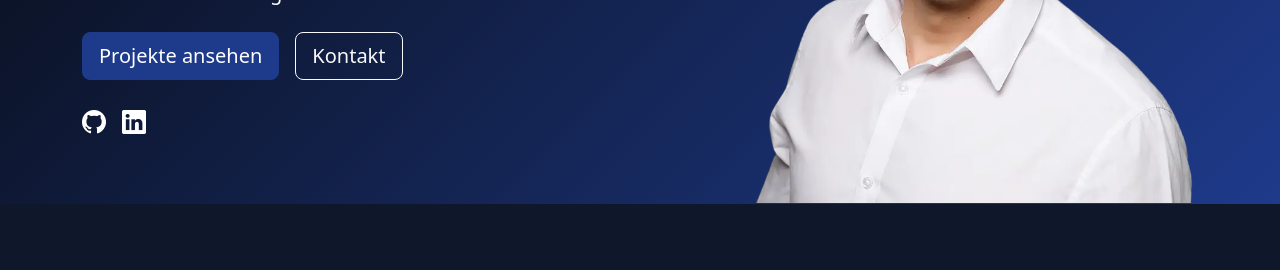
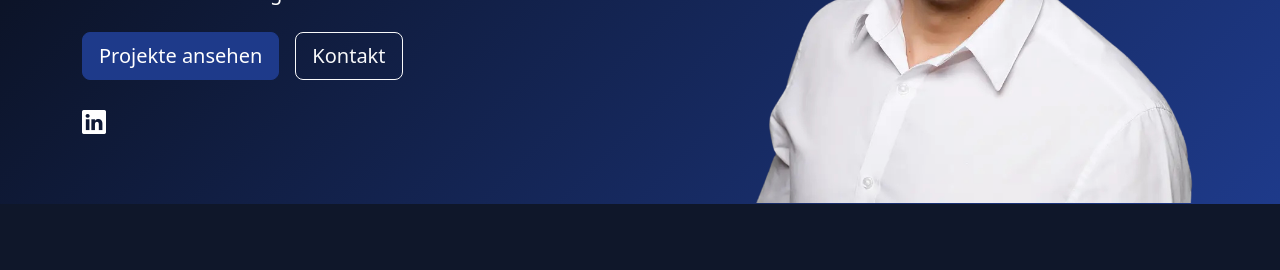
Before and after one commit to mehmentum/mehmentum.github.io, a Jekyll site: the page index.html, which Jekyll copies as it is, in a window 1280 px wide. Shown: the part 379-649 px from the top of the page. Built offline with Jekyll 4.4.1, drawn with Linux system fonts in a browser that asks for light colours.

Commit message:
Remove github links

```diff
--- a/_layouts/default.html
+++ b/_layouts/default.html
@@ -55,8 +55,6 @@
                 <a href="mailto:kontakt@mehmetkizil.de" aria-label="E-Mail"><i class="bi bi-envelope-fill"></i></a>
                 <a href="https://www.linkedin.com/in/mehmet-kizil" target="_blank" aria-label="LinkedIn"><i
                         class="bi bi-linkedin"></i></a>
-                <a href="https://github.com/mehmentum" target="_blank" aria-label="GitHub"><i
-                        class="bi bi-github"></i></a>
             </div>
             <hr class="footer-divider">
             <p class="footer-copyright">&copy; 2025 Mehmet Kizil</p>
--- a/index.html
+++ b/index.html
@@ -59,8 +59,6 @@
                         <a href="mailto:kontakt@mehmetkizil.de" class="btn btn-outline-light btn-lg">Kontakt</a>
                     </div>
                     <div class="hero-social mt-4 d-flex gap-3">
-                        <a href="https://github.com/mehmentum" target="_blank" aria-label="GitHub"><i
-                                class="bi bi-github"></i></a>
                         <a href="https://www.linkedin.com/in/mehmet-kizil" target="_blank" aria-label="LinkedIn"><i
                                 class="bi bi-linkedin"></i></a>
                     </div>
@@ -258,8 +256,6 @@
                 <a href="mailto:kontakt@mehmetkizil.de" aria-label="E-Mail"><i class="bi bi-envelope-fill"></i></a>
                 <a href="https://www.linkedin.com/in/mehmet-kizil" target="_blank" aria-label="LinkedIn"><i
                         class="bi bi-linkedin"></i></a>
-                <a href="https://github.com/mehmentum" target="_blank" aria-label="GitHub"><i
-                        class="bi bi-github"></i></a>
             </div>
             <hr class="footer-divider">
             <p class="footer-copyright">&copy; 2025 Mehmet Kizil</p>
--- a/projekte.html
+++ b/projekte.html
@@ -512,8 +512,6 @@
                 <a href="mailto:kontakt@mehmetkizil.de" aria-label="E-Mail"><i class="bi bi-envelope-fill"></i></a>
                 <a href="https://www.linkedin.com/in/mehmet-kizil" target="_blank" aria-label="LinkedIn"><i
                         class="bi bi-linkedin"></i></a>
-                <a href="https://github.com/mehmentum" target="_blank" aria-label="GitHub"><i
-                        class="bi bi-github"></i></a>
             </div>
             <hr class="footer-divider">
             <p class="footer-copyright">&copy; 2025 Mehmet Kizil</p>
```
